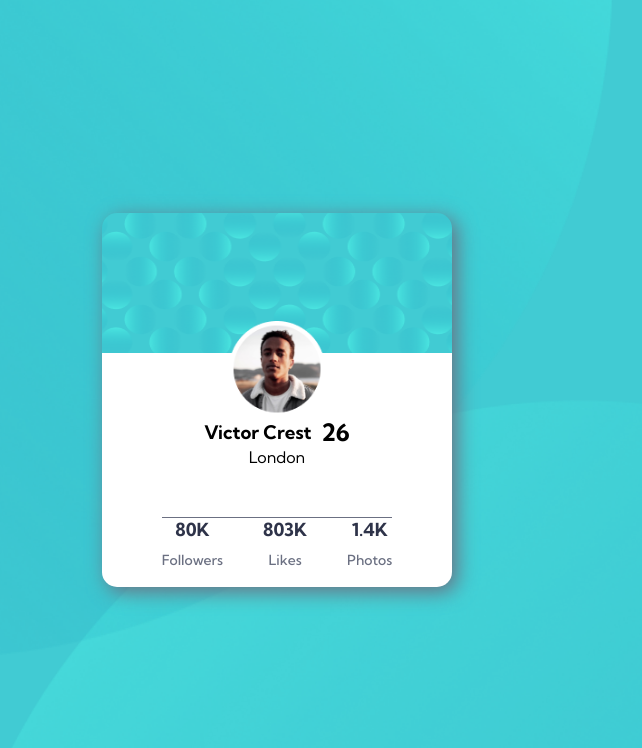
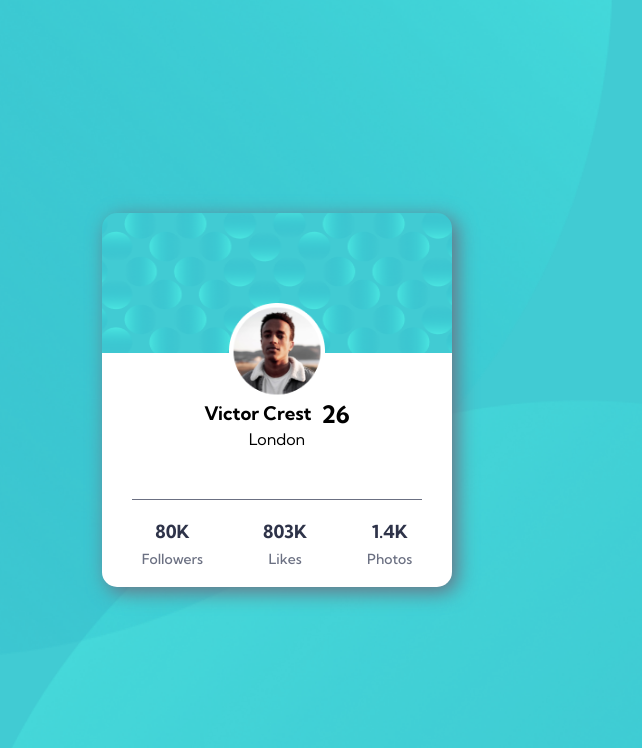
Before and after one commit to awwsalah/Profile-card-component, a plain HTML site: page index.html in a window 1280 px wide. Shown: the whole page, without its empty margins (363-1005 px from the left). Drawn offline with Linux system fonts and the light colour scheme.

Commit message:
second commit

```diff
--- a/style.css
+++ b/style.css
@@ -84,7 +84,8 @@ img{
     flex-direction: column;
     justify-content: center;
     align-items: center;
-    gap: 10px;
+    gap: 7px;
+    padding: 20px 10px;
 }
 h3{
     font-size: 18px;
```
